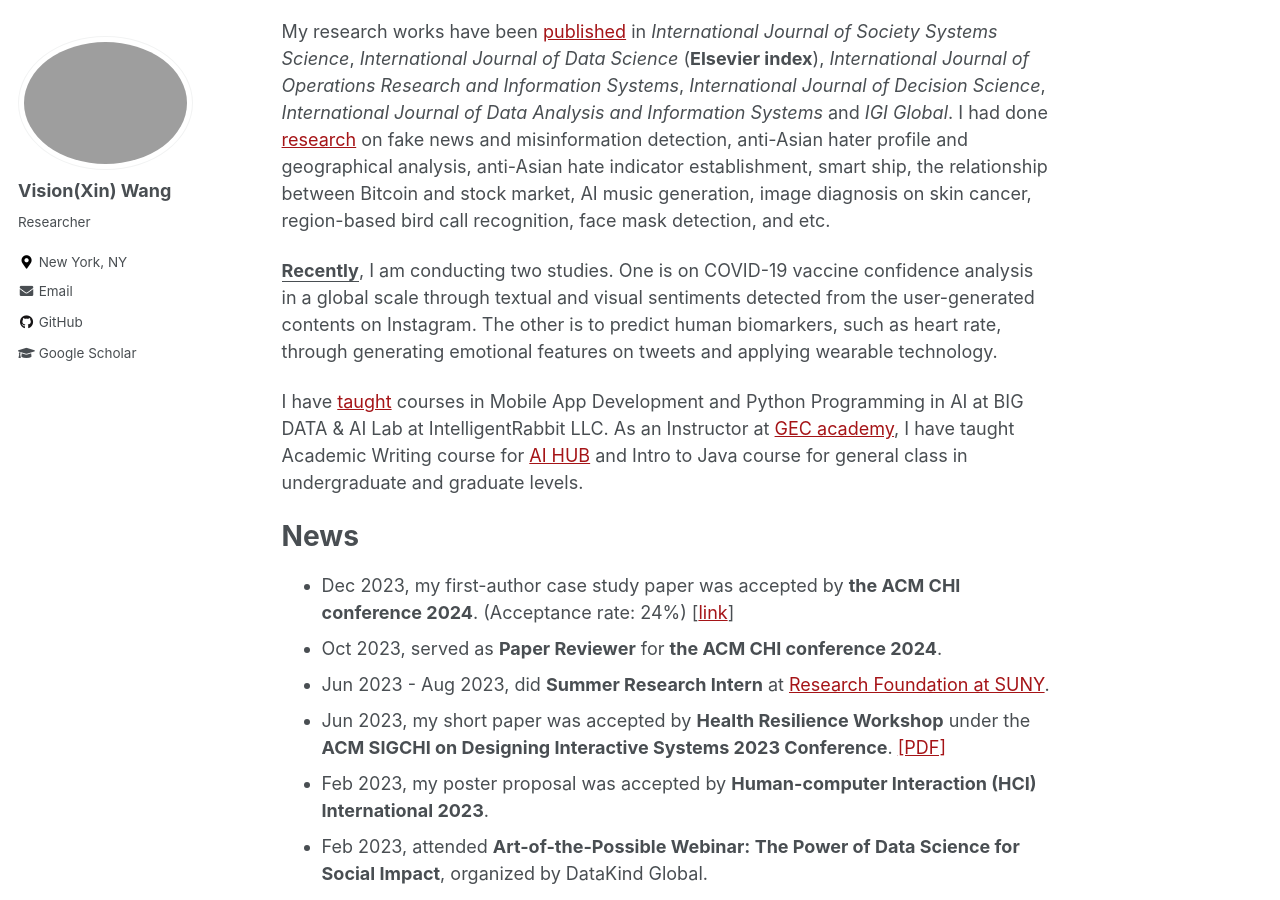
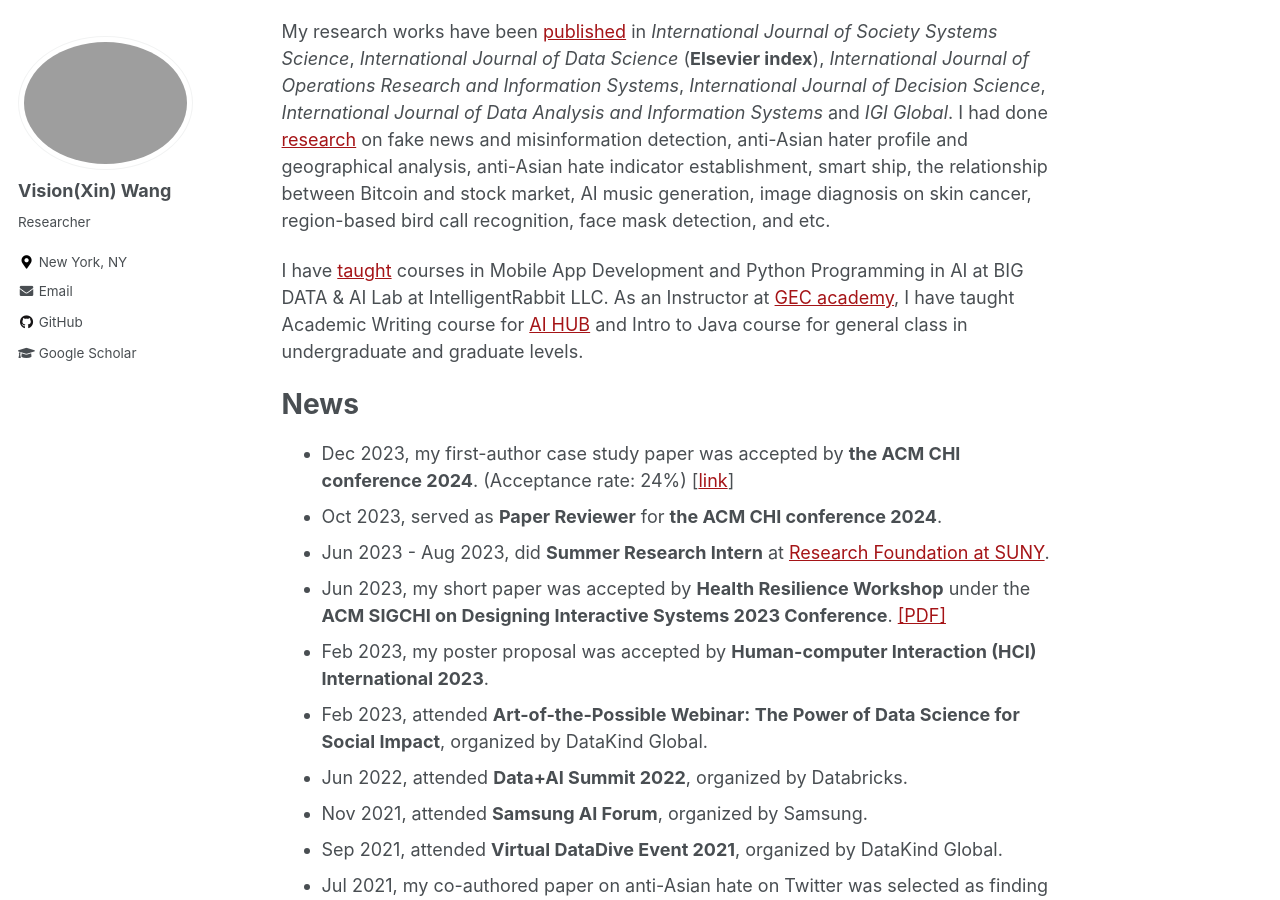
Before and after one commit to xin-wang-kr/xin-wang-kr.github.io, a Jekyll site: the page built from _pages/about.md, in a window 1280 px wide and 900 px high, scrolled down 436 px. Built offline with Jekyll 4.4.1, drawn with Linux system fonts in a browser that asks for light colours.

Commit message:
Update about.md

```diff
--- a/_pages/about.md
+++ b/_pages/about.md
@@ -22,8 +22,6 @@ I had done [research](research) on fake news and misinformation detection, anti-
 analysis, anti-Asian hate indicator establishment, smart ship, the relationship between Bitcoin and stock market,
 AI music generation, image diagnosis on skin cancer, region-based bird call recognition, face mask detection, and etc.
 
-<ins>**Recently**</ins>, I am conducting two studies. One is on COVID-19 vaccine confidence analysis in a global scale through textual and visual sentiments detected from the user-generated contents on Instagram. The other is to predict human biomarkers, such as heart rate, through generating emotional features on tweets and applying wearable technology.
-
 I have [taught](teaching) courses in Mobile App Development and Python Programming in AI at BIG DATA & AI Lab at IntelligentRabbit LLC.
 As an Instructor at [GEC academy](https://www.gecacademy.com/), I have taught Academic Writing course for [AI HUB](https://www.gecacademy.com/ai-hub) and Intro to Java course for general class in undergraduate and graduate levels.
 
```
